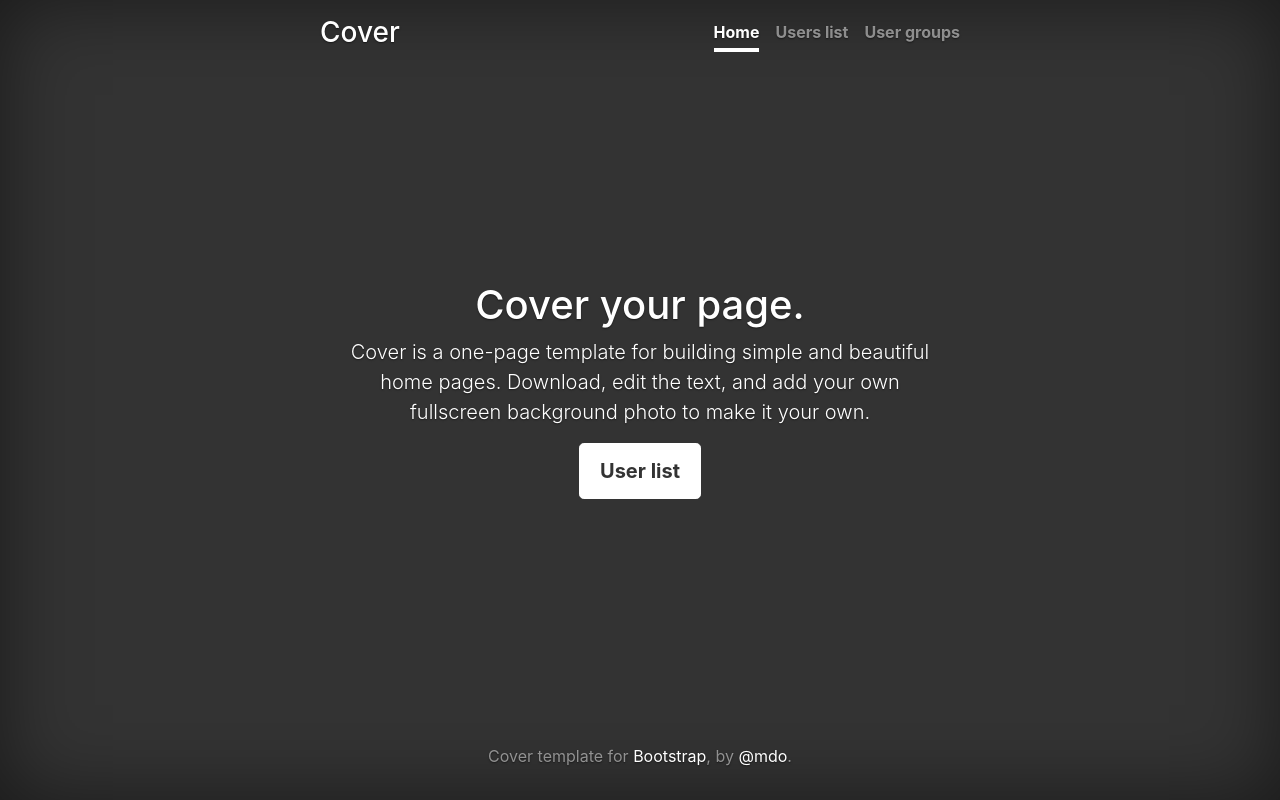
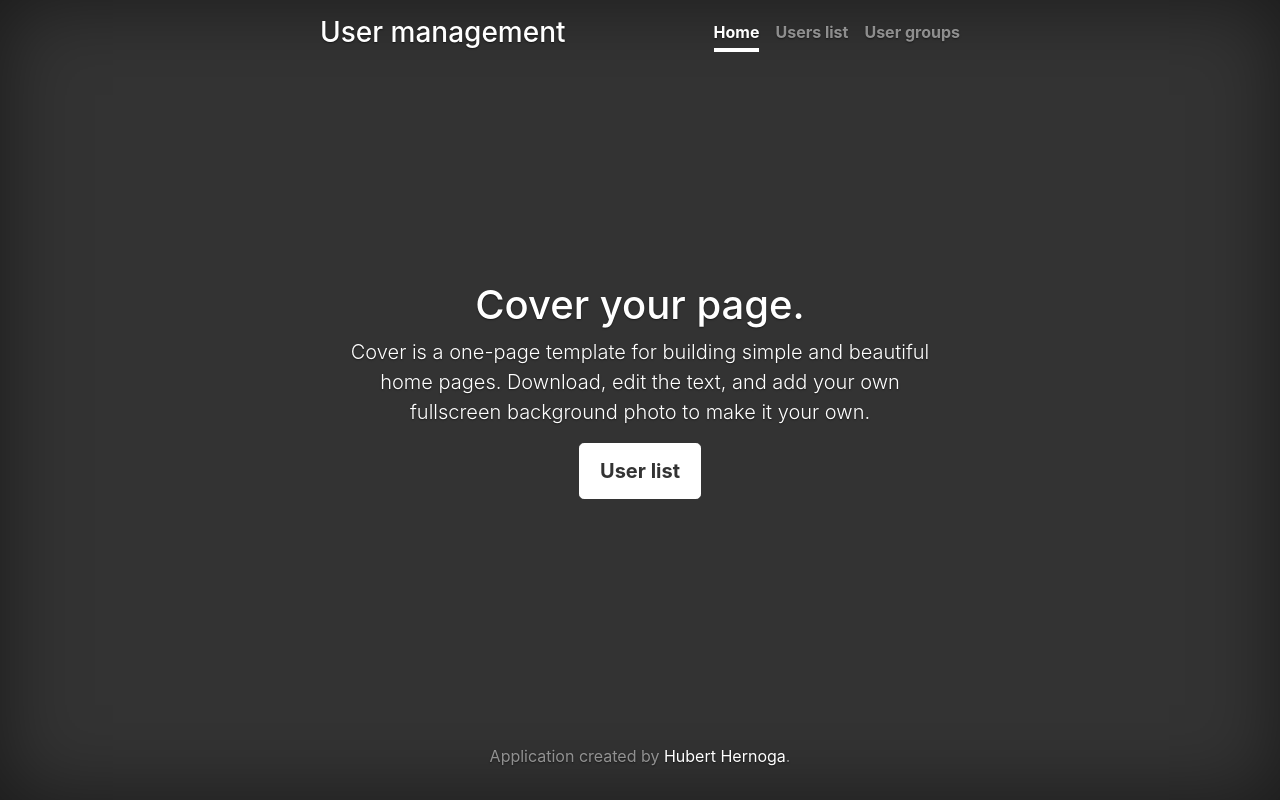
Before and after one commit to hubert-hernoga/UrlMaker, a Django app: page / in a window 1280 px wide. Run offline with Django 3.2, Linux system fonts and the light colour scheme; some libraries are stand-ins or nearby versions.

Commit message:
Modified base template

```diff
--- a/user_panel/templates/base.html
+++ b/user_panel/templates/base.html
@@ -23,7 +23,7 @@
             <div class="cover-container d-flex w-100 h-100 p-3 mx-auto flex-column">
               <header class="masthead mb-auto">
                 <div class="inner">
-                  <h3 class="masthead-brand">Cover</h3>
+                  <h3 class="masthead-brand">User management</h3>
                   <nav class="nav nav-masthead justify-content-center">
                     <a class="nav-link active" href="/">Home</a>
                     <a class="nav-link" href="/user_list">Users list</a>
@@ -38,7 +38,7 @@
 
               <footer class="mastfoot mt-auto">
                 <div class="inner">
-                  <p>Cover template for <a href="https://getbootstrap.com/">Bootstrap</a>, by <a href="https://twitter.com/mdo">@mdo</a>.</p>
+                  <p>Application created by <a href="https://hubert-cv.herokuapp.com/">Hubert Hernoga</a>.</p>
                 </div>
               </footer>
 
```
